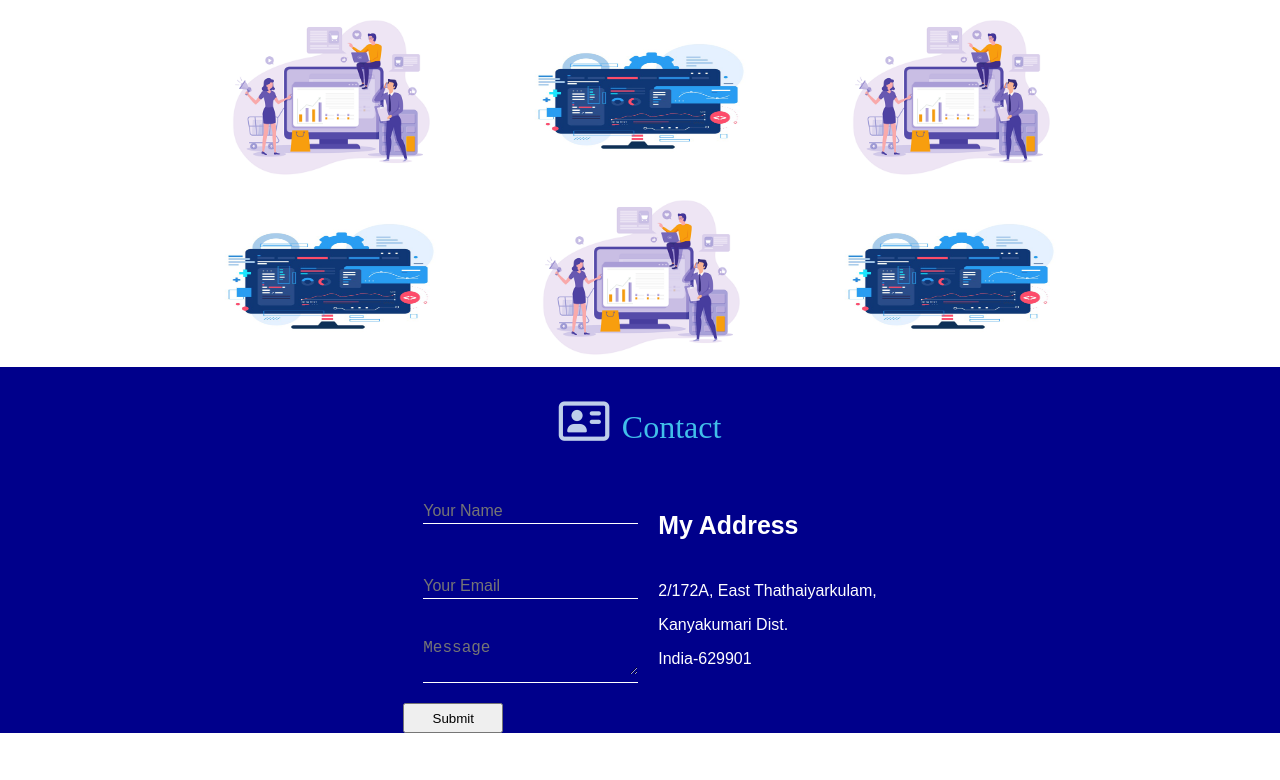
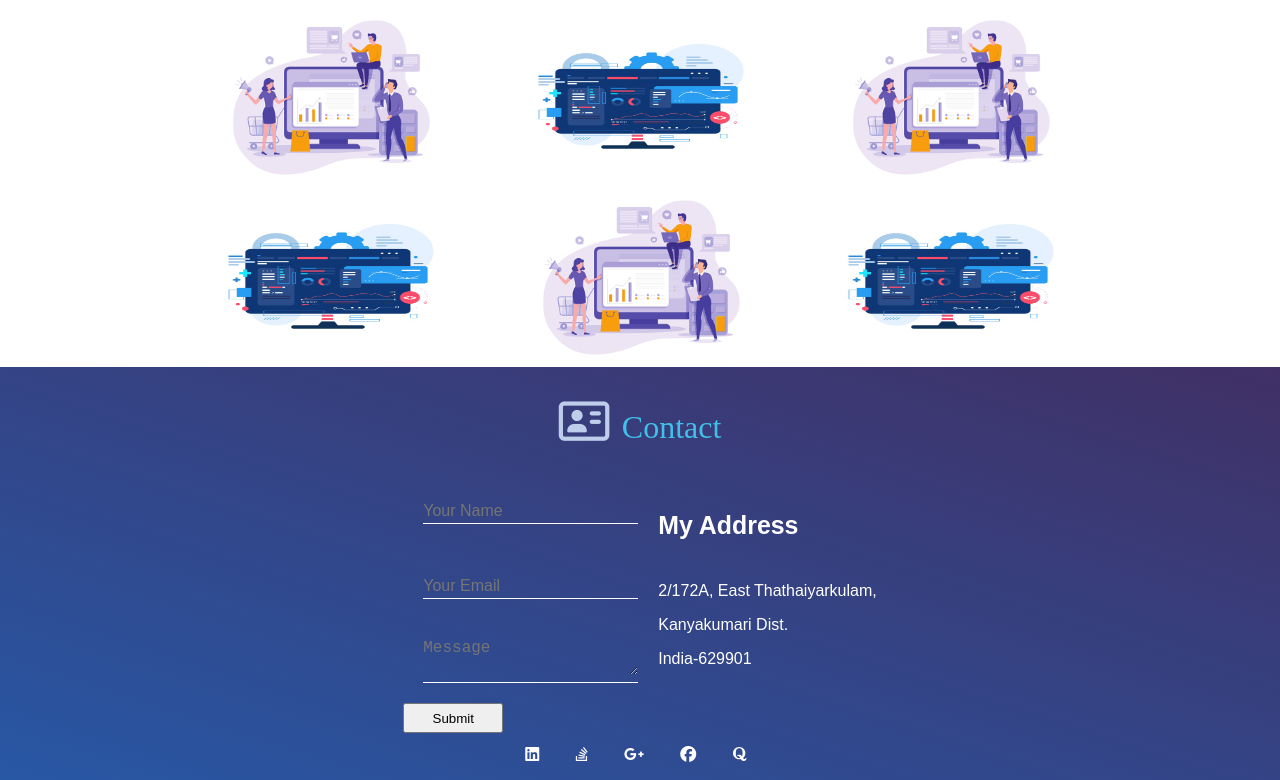
Before and after one commit to saliniabraham97/my_HTML_files, a plain HTML site: page myResume/index.html in a window 1280 px wide. Shown: the part 1187-1967 px from the top of the page. Before the commit the page ends 1920 px from the top, so only its background shows below. Drawn offline with Linux system fonts and the light colour scheme.

Commit message:
resume update

```diff
--- a/myResume/index.html
+++ b/myResume/index.html
@@ -192,18 +192,18 @@
         </h1>
 
         <div id="contact-info">
-            <div id="sendmail">
+            <form id="sendmail">
                 <div>
-                    <input type="text" class="transparent" id="YourName" placeholder="Your Name">
+                    <input type="text" class="transparent" id="name" placeholder="Your Name">
                 </div>
                 <div>
-                    <input type="email" class="transparent" id="email-id" placeholder="Your Email">
+                    <input type="email" class="transparent" id="email" placeholder="Your Email">
                 </div>
                 <div>
                     <textarea name="message" class="transparent" id="message" placeholder="Message"></textarea>
                 </div>
-                <button type="button" onclick="sendMail()">Submit</button>
-            </div>
+                <button type="submit" onclick="sendMail()">Submit</button>
+            </form>
             <div id="contact-details">
                 <h5>My Address</h5>
                 <p>2/172A, East Thathaiyarkulam,</p>
@@ -211,6 +211,37 @@
                 <p>India-629901</p>
             </div>
         </div>
+        <div id="social-container">
+          <div>
+            <ul class="horizontal-list text-center social-icons" style="margin-top: 0;">
+              <li>
+                <a href="#">
+                  <i class="fa-brands fa-linkedin"></i>
+                </a>
+              </li>
+              <li>
+                <a href="#">
+                  <i class="fa-brands fa-stack-overflow"></i>
+                </a>
+              </li>
+              <li>
+                <a href="#">
+                  <i class="fa-brands fa-google-plus-g"></i>
+                </a>
+              </li>
+              <li>
+                <a href="#">
+                  <i class="fa-brands fa-facebook"></i>
+                </a>
+              </li>
+              <li>
+                <a href="#">
+                  <i class="fa-brands fa-quora"></i>
+                </a>
+              </li>
+            </ul>
+          </div>
+        </div>
     </section>
   </main>
 </body>
--- a/myResume/style.css
+++ b/myResume/style.css
@@ -257,7 +257,7 @@ section{
     height: auto;
     width: 100%;
     position: relative;
-    background-color: darkblue;
+    background:linear-gradient(to top right, #2857a4,#403066);
     display: flex;
     flex-direction: column;
     flex-wrap: wrap;
```
